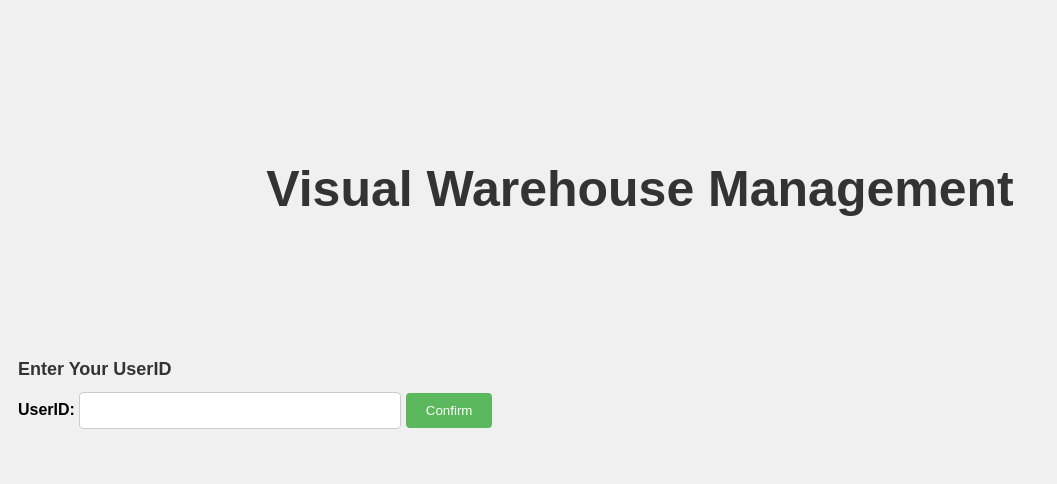
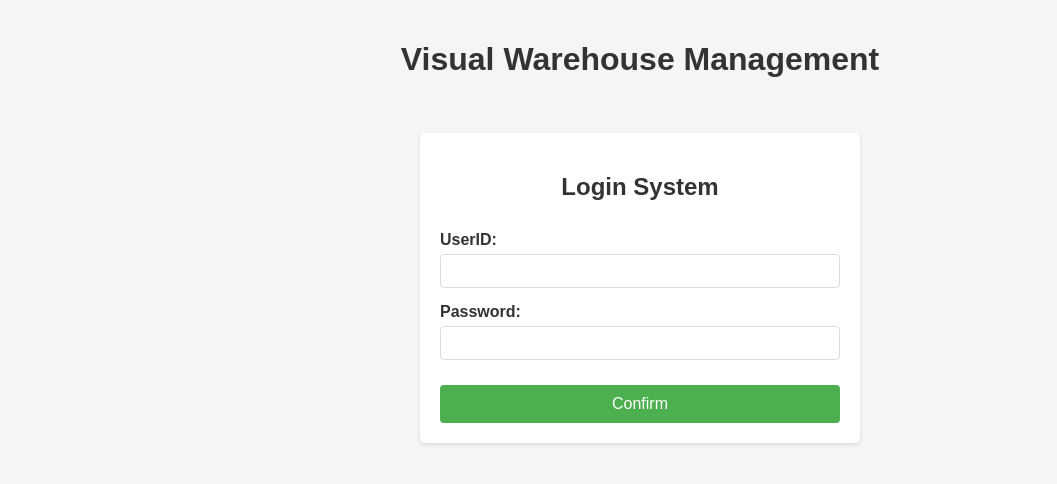
Before and after one commit to danielhooverc/DuoDUo, a Flask app: page / in a window 1280 px wide. Shown: the top 484 px of the page, without its empty margins (0-1057 px from the left). Run offline with Flask 3, Linux system fonts and the light colour scheme.

Commit message:
before spliting app.py

```diff
--- a/app.py
+++ b/app.py
@@ -32,34 +32,48 @@ def get_db_connection():
 def homepage():
     if request.method == 'POST':
         user_id = request.form.get('user_id')
+        password =request.form.get('password')
 
-        # 检查UserID是否为空
-        if not user_id:
-            flash("Please enter your UserID", "error")
-            return render_template('homepage.html')
+        # # 检查UserID是否为空
+        # if not user_id:
+        #     flash("Please enter your UserID", "error")
+        #     return render_template('homepage.html')
 
         # 查询数据库
         conn = get_db_connection()
         cursor = conn.cursor()
-        cursor.execute("SELECT user_id, user_name FROM user_info WHERE user_id = %s", (user_id,))
-        user = cursor.fetchone()
+        cursor.execute("SELECT user_id, user_name,account_id,is_active FROM user_info WHERE user_id = %s and password =%s", (user_id,password))
+        user_info = cursor.fetchone()
         conn.close()
 
         # 检查UserID是否存在
-        if not user:
-            flash("UserID does not exist!", "error")
+        if (not user_info):
+            flash("Invalid UserID or Password!", "error")
+            cursor.close()
+            conn.close()
             return render_template('homepage.html')
+
+
+        account_id = user_info[2]
+        is_active = user_info[3]
+
+        if is_active==0:
+            flash("This account is not activated. Please contact administrator.", "error")
+            cursor.close()
+            conn.close()
+            return render_template('homepage.html')
+
 
         #登录后清除之前所有残留的Session信息
         session.clear()
         # 保存用户信息到Session中
-        session['UserID'] = user[0]
-        session['UserName'] = user[1]
+        session['UserID'] = user_info[0]
+        session['UserName'] = user_info[1]
         session['search_type']='None'
 
 
         # 跳转到新页面
-        return redirect(url_for('receiving_list'))
+        return redirect(url_for('warehouse_layout'))
 
 
         #*********************************************************************************************
@@ -76,6 +90,35 @@ def homepage():
 
     return render_template('homepage.html')
 
+
+# 仓库布局页面路由
+@app.route('/warehouse_layout')
+def warehouse_layout():
+    # # 检查用户是否登录
+    # if 'UserID' not in session:
+    #     flash("Please login first", "error")
+    #     return redirect(url_for('homepage'))
+    #
+    # # 获取用户的仓库权限
+    # warehouse_record_id = session.get('warehouse_record_id')
+    #
+    # # 这里添加获取仓库布局数据的逻辑
+    # conn = get_db_connection()
+    # cursor = conn.cursor(dictionary=True)
+    #
+    # # 根据warehouse_record_id获取仓库布局数据
+    # # 这里需要根据您的实际数据库结构修改SQL语句
+    # cursor.execute("""
+    #     SELECT * FROM warehouse_layout
+    #     WHERE warehouse_record_id = %s
+    # """, (warehouse_record_id,))
+    #
+    # layout_data = cursor.fetchall()
+    # cursor.close()
+    # conn.close()
+    #
+    # return render_template('warehouse_layout.html', layout_data=layout_data)
+    return render_template('warehouse_layout.html')
 
 # Daily Receiving List 页面
 @app.route('/receiving', methods=['GET', 'POST'])
--- a/templates/homepage.html
+++ b/templates/homepage.html
@@ -4,33 +4,134 @@
     <meta charset="UTF-8">
     <meta http-equiv="X-UA-Compatible" content="IE=edge">
     <meta name="viewport" content="width=device-width, initial-scale=1.0">
-    <title>Daily Receiving - Login</title>
-    <!-- 引入CSS -->
-    <link rel="stylesheet" href="{{ url_for('static', filename='css/style.css') }}">
+    <title>Visual Warehouse Management - Login</title>
+    <style>
+        body {
+            font-family: Arial, sans-serif;
+            background-color: #f5f5f5;
+            margin: 0;
+            padding: 20px;
+        }
+
+        .login-container {
+            max-width: 400px;
+            margin: 0 auto;
+            padding: 20px;
+            background-color: white;
+            border-radius: 5px;
+            box-shadow: 0 2px 4px rgba(0, 0, 0, 0.1);
+        }
+
+        h1 {
+            text-align: center;
+            color: #333;
+            margin-bottom: 55px;
+        }
+
+        h2 {
+            text-align: center;
+            color: #333;
+            margin-bottom: 30px;
+        }
+
+        .form-group {
+            margin-bottom: 15px;
+        }
+
+        label {
+            display: block;
+            margin-bottom: 5px;
+            color: #333;
+            font-weight: bold;
+        }
+
+        input[type="text"],
+        input[type="password"] {
+            width: 100%;
+            padding: 8px;
+            border: 1px solid #ddd;
+            border-radius: 4px;
+            box-sizing: border-box;
+            font-size: 14px;
+        }
+
+        button {
+            width: 100%;
+            padding: 10px;
+            background-color: #4CAF50;
+            color: white;
+            border: none;
+            border-radius: 4px;
+            cursor: pointer;
+            font-size: 16px;
+            margin-top: 10px;
+        }
+
+        button:hover {
+            background-color: #45a049;
+        }
+
+        .messages {
+            margin-bottom: 20px;
+        }
+
+        .messages li {
+            list-style: none;
+            padding: 10px;
+            margin-bottom: 5px;
+            border-radius: 4px;
+        }
+
+        .error {
+            background-color: #ffebee;
+            color: #c62828;
+            border: 1px solid #ffcdd2;
+        }
+    </style>
 </head>
 <body>
-    <h2>Visual Warehouse Management</h2>
-    <h1>Enter Your UserID</h1>
+   <div>
+       <h1>Visual Warehouse Management</h1>
+   </div>
+    <div class="login-container">
+        <h2>Login System</h2>
 
         <!-- 提示框 -->
         {% with messages = get_flashed_messages(with_categories=true) %}
           {% if messages %}
-        <ul>
+            <ul class="messages">
               {% for category, message in messages %}
-            <li>{{ message }}</li>
+                <li class="{{ category }}">{{ message }}</li>
               {% endfor %}
             </ul>
           {% endif %}
         {% endwith %}
 
-    <!-- 表单 -->
-    <form method="POST" action="/">
+        <!-- 登录表单 -->
+        <form method="POST" action="/" id="loginForm">
+            <div class="form-group">
                 <label for="user_id">UserID:</label>
-        <input type="text" id="user_id" name="user_id">
+                <input type="text" id="user_id" name="user_id" maxlength="20">
+            </div>
+            <div class="form-group">
+                <label for="password">Password:</label>
+                <input type="password" id="password" name="password" maxlength="20">
+            </div>
             <button type="submit">Confirm</button>
         </form>
+    </div>
 
-    <!-- 引入JavaScript -->
-    <script src="{{ url_for('static', filename='js/script.js') }}"></script>
+    <script>
+        document.getElementById('loginForm').onsubmit = function(e) {
+            const userId = document.getElementById('user_id').value.trim();
+            const password = document.getElementById('password').value.trim();
+
+            if (!userId || !password) {
+                e.preventDefault();
+                alert('Please enter both UserID and Password');
+                return false;
+            }
+        }
+    </script>
 </body>
 </html>
```
Lines whose indentation alone changed are shown as unchanged.
